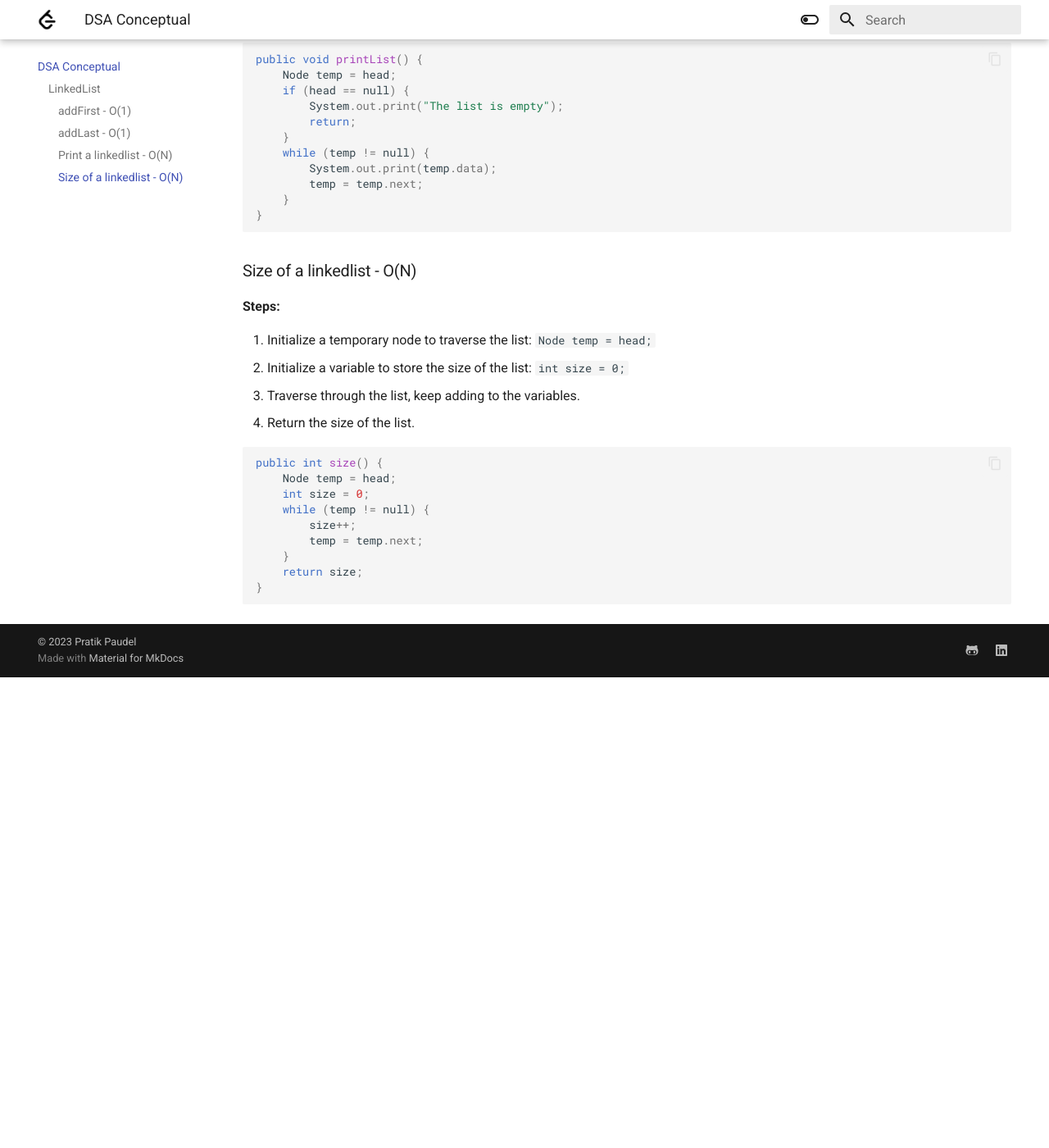
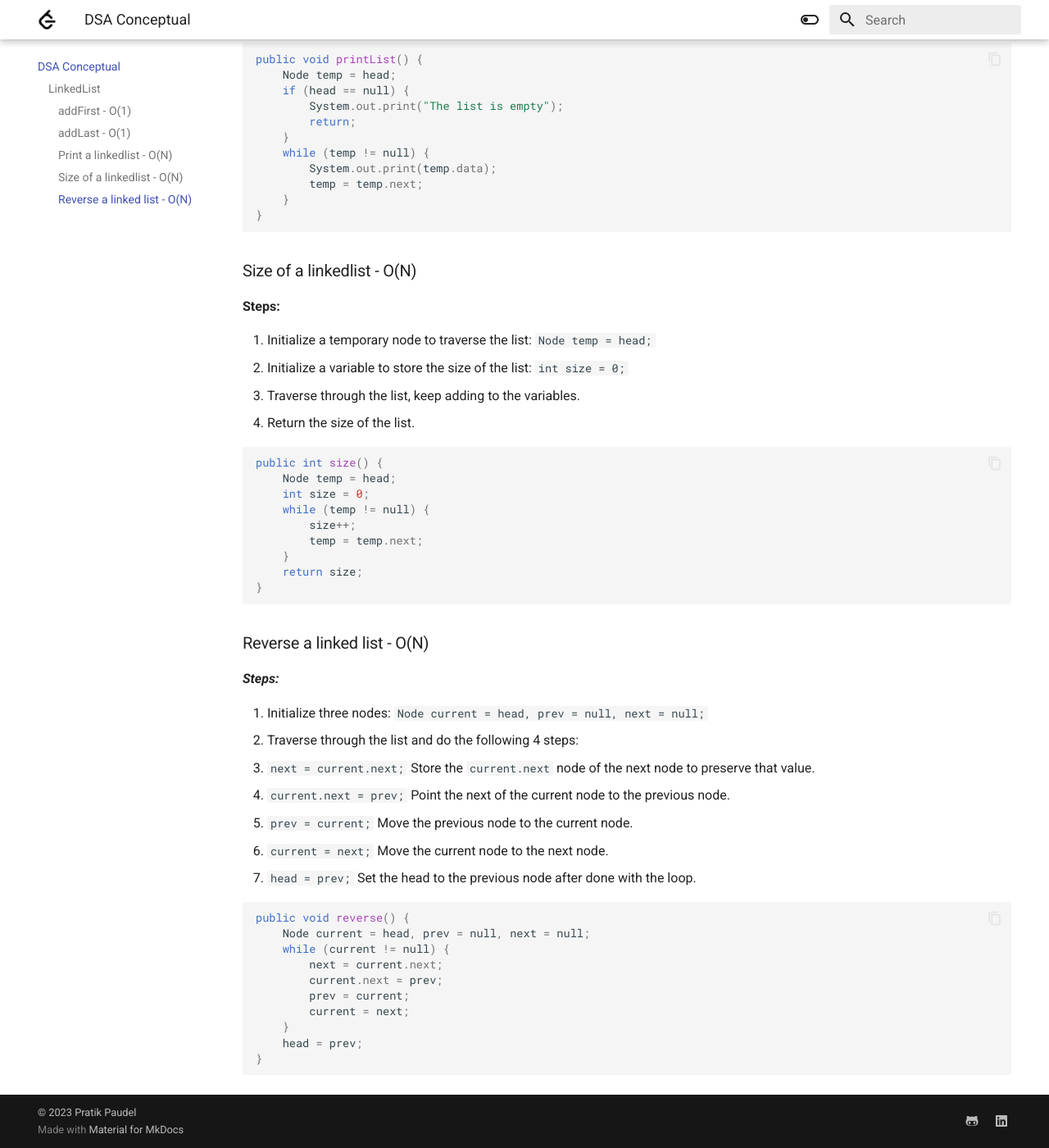
Before and after one commit to PratikPaudel/leetcode-progress-documentation, an MkDocs documentation site: the page built from docs/index4.md, in a window 1280 px wide and 1400 px high, scrolled down 1902 px. Shown: the whole window at 82% size. Built offline with MkDocs 1.6.1 and Material for MkDocs 9.7.7, drawn with Linux system fonts in a browser that asks for light colours; before the commit the page ends 2728 px from its top, so only the background shows below that.

Commit message:
reverse a linked list question

````diff
--- a/docs/index4.md
+++ b/docs/index4.md
@@ -118,3 +118,28 @@ public int size() {
     return size;
 }
 ```
+
+### Reverse a linked list - O(N)
+
+***Steps:***
+
+1. Initialize three nodes: `Node current = head, prev = null, next = null;`
+2. Traverse through the list and do the following 4 steps:
+3. `next = current.next;` Store the `current.next` node of the next node to preserve that value.
+4. `current.next = prev;` Point the next of the current node to the previous node.
+5. `prev = current;` Move the previous node to the current node.
+6. `current = next;` Move the current node to the next node.
+7. `head = prev;` Set the head to the previous node after done with the loop.
+
+```java
+public void reverse() {
+    Node current = head, prev = null, next = null;
+    while (current != null) {
+        next = current.next;
+        current.next = prev;
+        prev = current;
+        current = next;
+    }
+    head = prev;
+}
+```
````
Also changed, not shown: docs/index5.md (added, +3 -0 lines).
